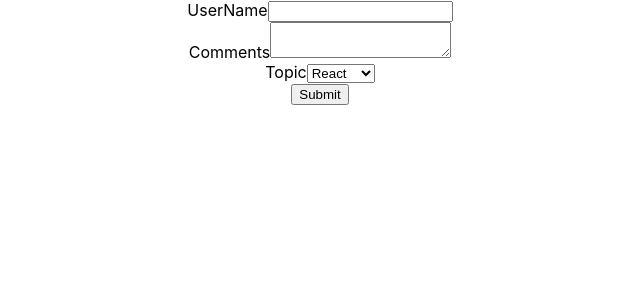
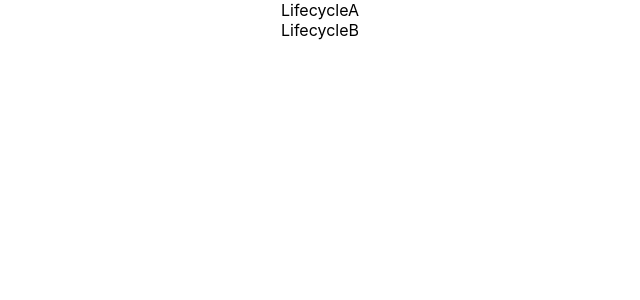
Before and after one commit to harishtm/ReactLearning, a React (Create React App) app in the folder hello-world/: page / in a window 1280 px wide. Shown: the top 300 px of the page, without its empty margins (320-960 px from the left). Built offline with nearby package versions, Linux system fonts and the light colour scheme.

Commit message:
Component Mounting life cycle methods

```diff
--- a/hello-world/src/App.js
+++ b/hello-world/src/App.js
@@ -18,6 +18,7 @@ import './App.css';
 // import style from './css/appStyle.module.css';
 
 import Form from './components/Form.js';
+import LifecycleA from './components/LifecycleA';
 
 
 function App() {
@@ -61,7 +62,9 @@ function App() {
       <h1 className='error'> Error </h1>
       <h1 className={style.success}> Success </h1> */}
 
-      <Form/>
+      {/* <Form/> */}
+
+      <LifecycleA/>
 
     </div>
   );
--- /dev/null
+++ b/hello-world/src/components/LifecycleA.js
@@ -0,0 +1,59 @@
+import React, {Component} from 'react';
+import LifecycleB from './LifecycleB';
+
+/*
+    Oder of execution
+
+    1. constructor
+    2. getDerivedStateFromProps
+    3. render
+    4. componentDidMount
+
+
+    Note:
+        1. Do <> <App/> </> in index.js (i.e) remove React.StrictMode
+
+        2. StrictMode renders components twice in order to detect any problems
+           with your code and warn you about them.
+
+        3. rendering twice is not a problem, it's just because you're
+           wrapping your main component with <StrictMode> in the index.js file.
+*/
+
+class LifecycleA extends Component {
+
+    // 1
+    constructor(props) {
+        super(props)
+
+        this.state = {
+            name: "John"
+        }
+        console.log("To know order of execution LifecycleA constructor")
+    }
+
+    // 2
+    static getDerivedStateFromProps(props, state) {
+        // Method takes two paramet props and state - returns a new state or null
+        console.log('LifecycleA getDerivedStateFromProps')
+        return null;
+    }
+
+    // 3
+    render() {
+        console.log('LifecycleA render method')
+        return(
+            <div>
+                <div> LifecycleA </div>
+                <LifecycleB/>
+            </div>
+            )
+    }
+
+    // 4
+    componentDidMount() {
+        console.log('LifecycleA componentDidMount')
+    }
+}
+
+export default LifecycleA;
--- /dev/null
+++ b/hello-world/src/components/LifecycleB.js
@@ -0,0 +1,30 @@
+import React, {Component} from 'react';
+
+
+class LifecycleB extends Component {
+
+    constructor(props) {
+        super(props)
+
+        this.state = {
+            name: "John"
+        }
+        console.log("LifecycleB constructor")
+    }
+
+    static getDerivedStateFromProps(props, state) {
+        console.log('LifecycleB getDerivedStateFromProps')
+        return null;
+    }
+
+    render() {
+        console.log('LifecycleB render method')
+        return(<div> LifecycleB </div>)
+    }
+
+    componentDidMount() {
+        console.log('LifecycleB componentDidMount')
+    }
+}
+
+export default LifecycleB;
```
